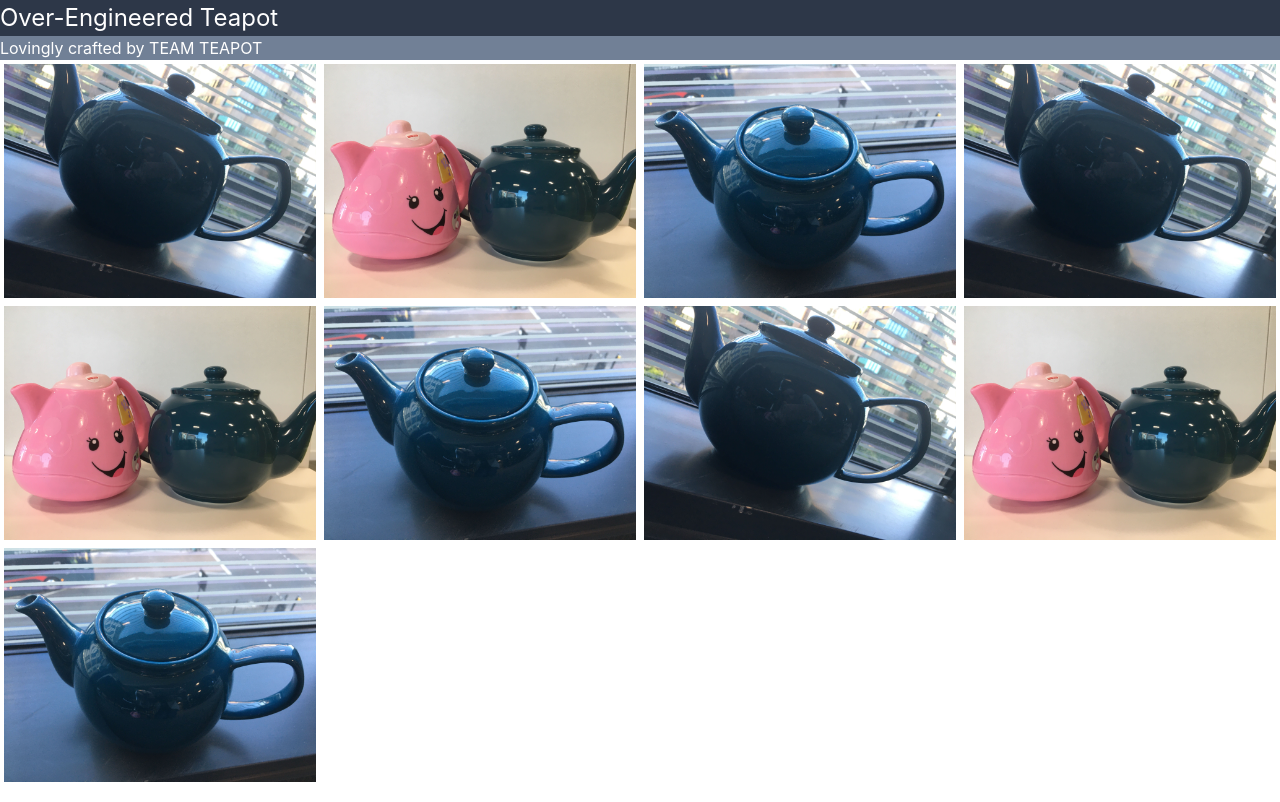
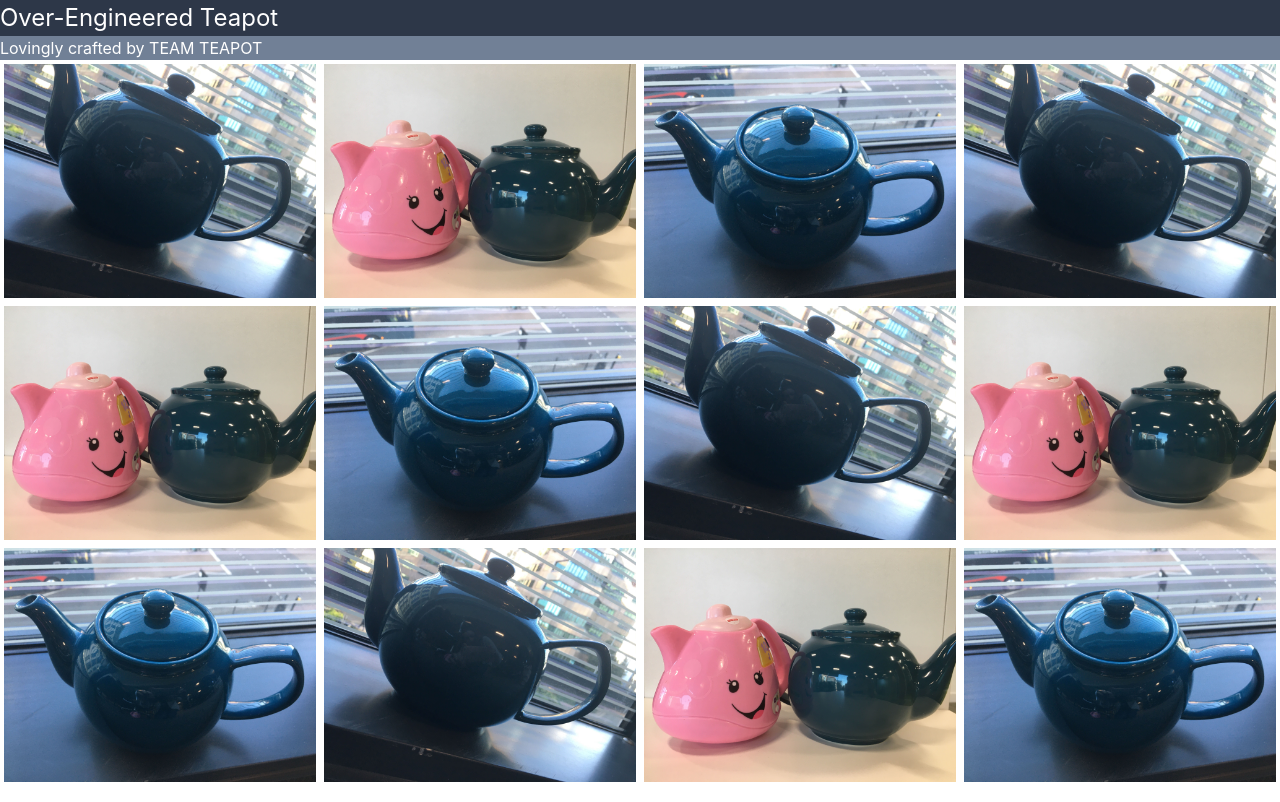
Before and after one commit to Team-Teapot/teapot-insta, a React (Create React App) app: page / in a window 1280 px wide. Built offline with nearby package versions, Linux system fonts and the light colour scheme; a small style sheet from the web is missing.

Commit message:
Added insta filters to all the images

```diff
--- a/package.json
+++ b/package.json
@@ -12,7 +12,7 @@
     "tailwindcss": "^1.2.0"
   },
   "scripts": {
-    "build:style":"tailwind build src/index.css -o src/tailwind.css",
+    "build:style": "tailwind build src/styles/index.css -o src/styles/tailwind.css",
     "start": "npm run build:style && react-scripts start",
     "build": "npm run build:style && react-scripts build",
     "test": "react-scripts test",
--- a/public/index.html
+++ b/public/index.html
@@ -24,7 +24,8 @@
       work correctly both with client-side routing and a non-root public URL.
       Learn how to configure a non-root public URL by running `npm run build`.
     -->
-    <title>React App</title>
+    <link rel="stylesheet" href="https://cssgram-cssgram.netdna-ssl.com/cssgram.min.css">
+    <title>Over-engineered Teapot</title>
   </head>
   <body>
     <noscript>You need to enable JavaScript to run this app.</noscript>
--- /dev/null
+++ b/src/components/ImagePreview.js
@@ -0,0 +1,15 @@
+import React, { useState } from 'react';
+
+export function ImagePreview({ src, alt, filter }) {
+  const [className, setClassName] = useState('inkwell');
+
+  return (
+    <img
+      className={className}
+      src={src}
+      alt={alt}
+      onMouseEnter={() => setClassName(filter)}
+      onMouseLeave={() => setClassName('inkwell')}
+    />
+  );
+}
--- a/src/components/InstaGallery.js
+++ b/src/components/InstaGallery.js
@@ -1,52 +1,68 @@
 import React from 'react';
 import { Grid, GridItem } from './Grid';
+import { ImagePreview } from './ImagePreview';
 
 export function InstaGallery() {
   return (
     <Grid>
       <GridItem>
         <div className="bg-blue-300">
-          <img src="/Art.jpg" alt="Art!"/>
+          <ImagePreview src="/Art.jpg" alt="Art!" filter="kelvin"/>
         </div>
       </GridItem>
       <GridItem>
         <div className="bg-blue-300">
-          <img src="/Family_Photo.jpg" alt="Family of teapots"/>
+          <ImagePreview src="/Family_Photo.jpg" alt="Family of teapots" filter="earlybird"/>
         </div>
       </GridItem>
       <GridItem>
         <div className="bg-blue-300">
-          <img src="/Teapot_on_Windowsill.jpg" alt="Teapot on a windowsill"/>
+          <ImagePreview src="/Teapot_on_Windowsill.jpg" alt="Teapot on a windowsill"  filter="gingham"/>
         </div>
       </GridItem>
       <GridItem>
         <div className="bg-blue-300">
-          <img src="/Art.jpg" alt="Art!"/>
+          <ImagePreview src="/Art.jpg" alt="Art!"  filter="hudson"/>
         </div>
       </GridItem>
       <GridItem>
         <div className="bg-blue-300">
-          <img src="/Family_Photo.jpg" alt="Family of teapots"/>
+          <ImagePreview src="/Family_Photo.jpg" alt="Family of teapots"  filter="lark"/>
         </div>
       </GridItem>
       <GridItem>
         <div className="bg-blue-300">
-          <img src="/Teapot_on_Windowsill.jpg" alt="Teapot on a windowsill"/>
+          <ImagePreview src="/Teapot_on_Windowsill.jpg" alt="Teapot on a windowsill"  filter="moon"/>
         </div>
       </GridItem>
       <GridItem>
         <div className="bg-blue-300">
-          <img src="/Art.jpg" alt="Art!"/>
+          <ImagePreview src="/Art.jpg" alt="Art!"  filter="nashville"/>
         </div>
       </GridItem>
       <GridItem>
         <div className="bg-blue-300">
-          <img src="/Family_Photo.jpg" alt="Family of teapots"/>
+          <ImagePreview src="/Family_Photo.jpg" alt="Family of teapots"  filter="rise"/>
         </div>
       </GridItem>
       <GridItem>
         <div className="bg-blue-300">
-          <img src="/Teapot_on_Windowsill.jpg" alt="Teapot on a windowsill"/>
+          <ImagePreview src="/Teapot_on_Windowsill.jpg" alt="Teapot on a windowsill"  filter="valencia"/>
+        </div>
+      </GridItem>
+      <GridItem>
+        <div className="bg-blue-300">
+          <ImagePreview src="/Art.jpg" alt="Art!"  filter="walden"/>
+        </div>
+      </GridItem>
+      <GridItem>
+        <div className="bg-blue-300">
+          <ImagePreview src="/Family_Photo.jpg" alt="Family of teapots"  filter="willow"/>
+        </div>
+      </GridItem>
+      <GridItem>
+        <div className="bg-blue-300">
+          <ImagePreview src="/Teapot_on_Windowsill.jpg" alt="Teapot on a windowsill"  filter="xpro2"/>
         </div>
       </GridItem>
     </Grid>
--- a/src/index.js
+++ b/src/index.js
@@ -1,7 +1,7 @@
 import React from 'react';
 import ReactDOM from 'react-dom';
-import './tailwind.css';
-import './index.css';
+import './styles/tailwind.css';
+import './styles/index.css';
 import App from './App';
 import * as serviceWorker from './serviceWorker';
 
```
Also changed, not shown: src/styles/index.css (renamed from src/index.css), src/styles/tailwind.css (renamed from src/tailwind.css).
